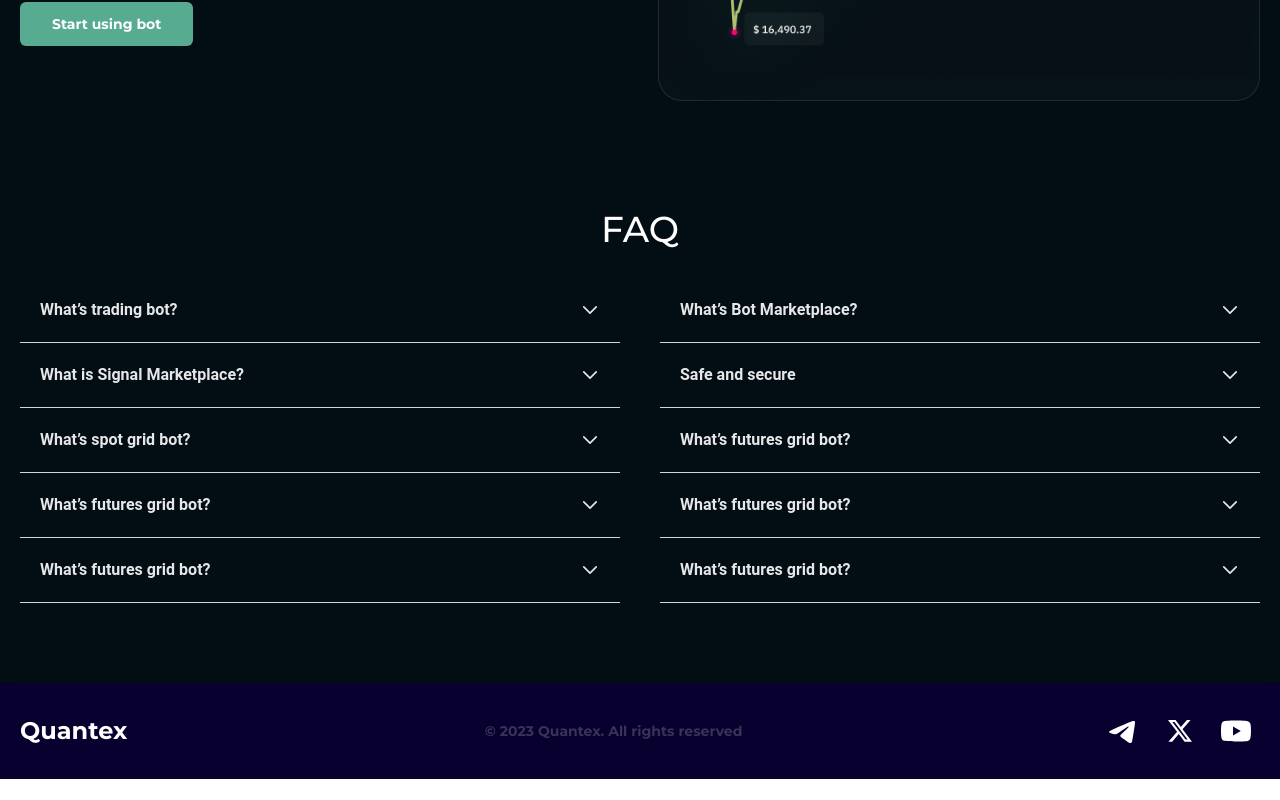
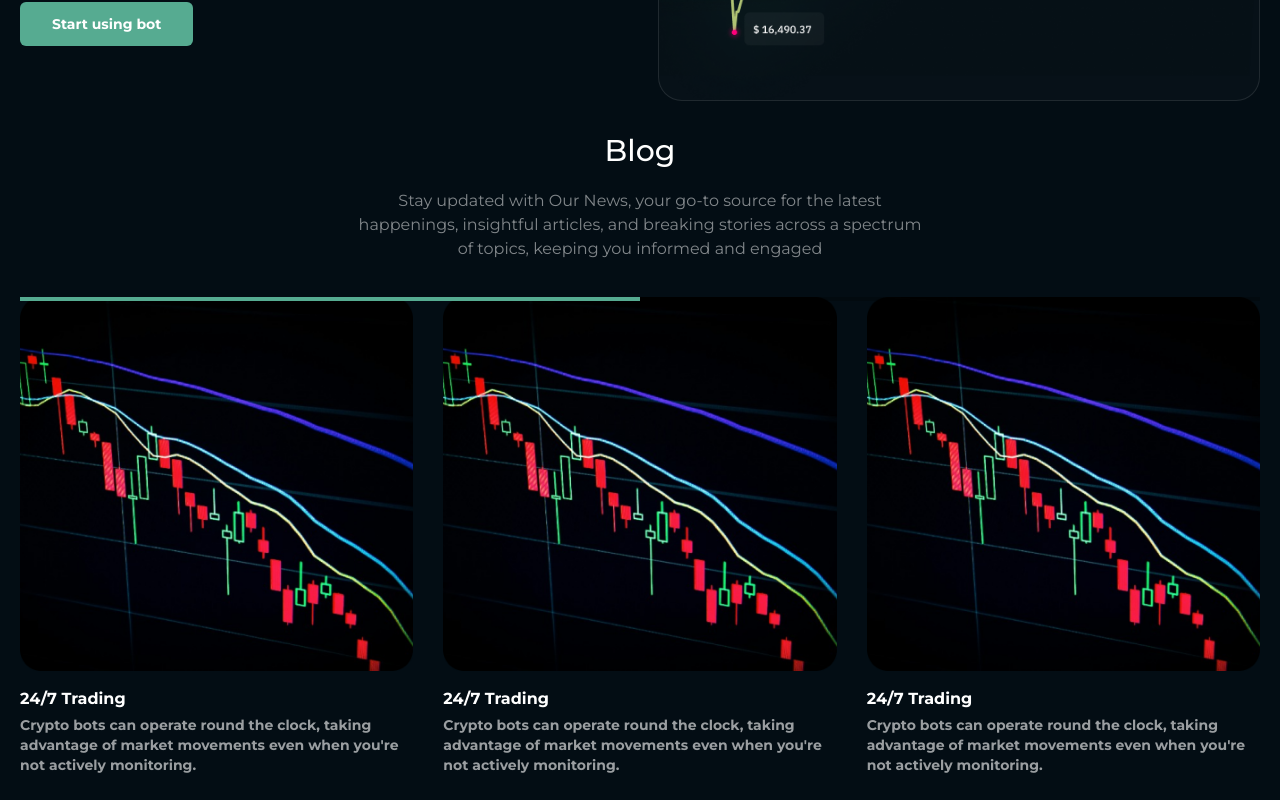
Before and after one commit to Andarov/quantex, a React (Vite) app: page / in a window 1280 px wide. Shown: the part 2680-3480 px from the top of the page. Before the commit the page ends 3459 px from the top, so only its background shows below. Built offline with nearby package versions, Linux system fonts and the light colour scheme.

Commit message:
Add blog section only desctop version

```diff
--- a/package.json
+++ b/package.json
@@ -14,6 +14,7 @@
     "react": "^18.2.0",
     "react-dom": "^18.2.0",
     "react-router-dom": "^6.20.0",
+    "swiper": "^11.0.5",
     "uuidv4": "^6.2.13"
   },
   "devDependencies": {
--- /dev/null
+++ b/src/components/Blog.jsx
@@ -0,0 +1,63 @@
+import React from "react";
+import swipperImg from "../img/swipperImg.png";
+
+import { Swiper, SwiperSlide } from 'swiper/react';
+import 'swiper/css';
+import 'swiper/css/pagination';
+import { Pagination } from 'swiper/modules';
+
+const Blog = () => {
+  return (
+    <div>
+      <div className="w-full max-w-xl mx-auto mb-9">
+        <h2 className="text-3xl text-center font-medium mb-5">Blog</h2>
+        <p className="text-center text-base text-white/50 ">
+          Stay updated with Our News, your go-to source for the latest
+          happenings, insightful articles, and breaking stories across a
+          spectrum of topics, keeping you informed and engaged
+        </p>
+      </div>
+
+      <Swiper
+        slidesPerView={3}
+        spaceBetween={30}
+        pagination={{
+          type: "progressbar",
+        }}
+        modules={[Pagination]}
+        className="mySwiper"
+      >
+        <SwiperSlide>
+            <img src={swipperImg} alt="" />
+            <div className="py-4">
+                <h3 className="text-base font-semibold mb-1">24/7 Trading</h3>
+                <p className="text-sm font-semibold text-white/60">Crypto bots can operate round the clock, taking advantage of market movements even when you're not actively monitoring.</p>
+            </div>
+        </SwiperSlide>
+        <SwiperSlide>
+            <img src={swipperImg} alt="" />
+            <div className="py-4">
+                <h3 className="text-base font-semibold mb-1">24/7 Trading</h3>
+                <p className="text-sm font-semibold text-white/60">Crypto bots can operate round the clock, taking advantage of market movements even when you're not actively monitoring.</p>
+            </div>
+        </SwiperSlide>
+        <SwiperSlide>
+            <img src={swipperImg} alt="" />
+            <div className="py-4">
+                <h3 className="text-base font-semibold mb-1">24/7 Trading</h3>
+                <p className="text-sm font-semibold text-white/60">Crypto bots can operate round the clock, taking advantage of market movements even when you're not actively monitoring.</p>
+            </div>
+        </SwiperSlide>
+        <SwiperSlide>
+            <img src={swipperImg} alt="" />
+            <div className="py-4">
+                <h3 className="text-base font-semibold mb-1">24/7 Trading</h3>
+                <p className="text-sm font-semibold text-white/60">Crypto bots can operate round the clock, taking advantage of market movements even when you're not actively monitoring.</p>
+            </div>
+        </SwiperSlide>
+      </Swiper>
+    </div>
+  );
+};
+
+export default Blog;
--- a/src/index.css
+++ b/src/index.css
@@ -1,3 +1,11 @@
 @tailwind base;
 @tailwind components;
 @tailwind utilities;
+
+.swiper-pagination-progressbar .swiper-pagination-progressbar-fill {
+  background: #56ab91;
+}
+
+.swiper-horizontal{
+  margin-bottom: 20px;
+}
--- a/src/pages/Home.jsx
+++ b/src/pages/Home.jsx
@@ -1,4 +1,5 @@
 import React from 'react'
+import Blog from '../components/Blog'
 import Faq from '../components/Faq'
 import Hero from '../components/Hero'
 import Info from '../components/Info'
@@ -16,6 +17,7 @@ const Home = () => {
       <Investment/>
       <Info/>
       <Profitability/>
+      <Blog/>
       <MainFaq/>
     </>
   )
```
Also changed, not shown: src/img/swipperImg.png (added), 1 other file (tests, documents, lock files or other folders).
